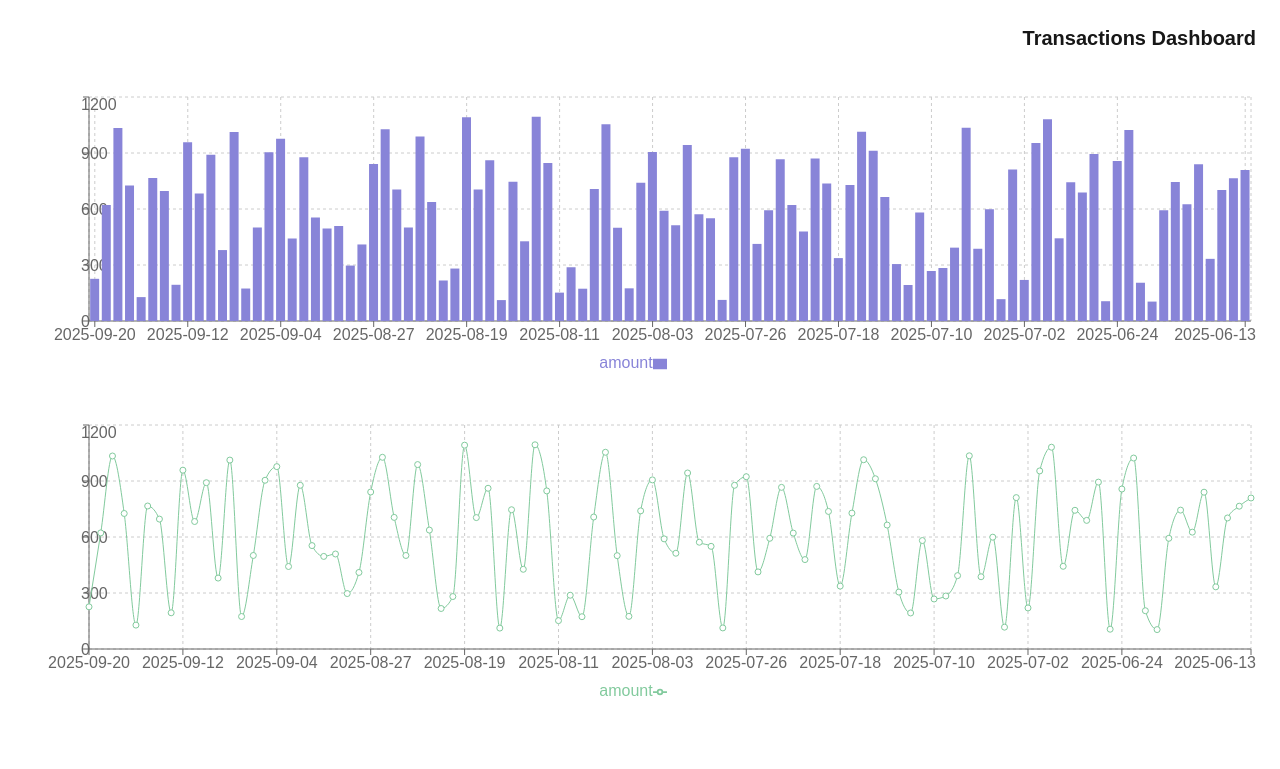
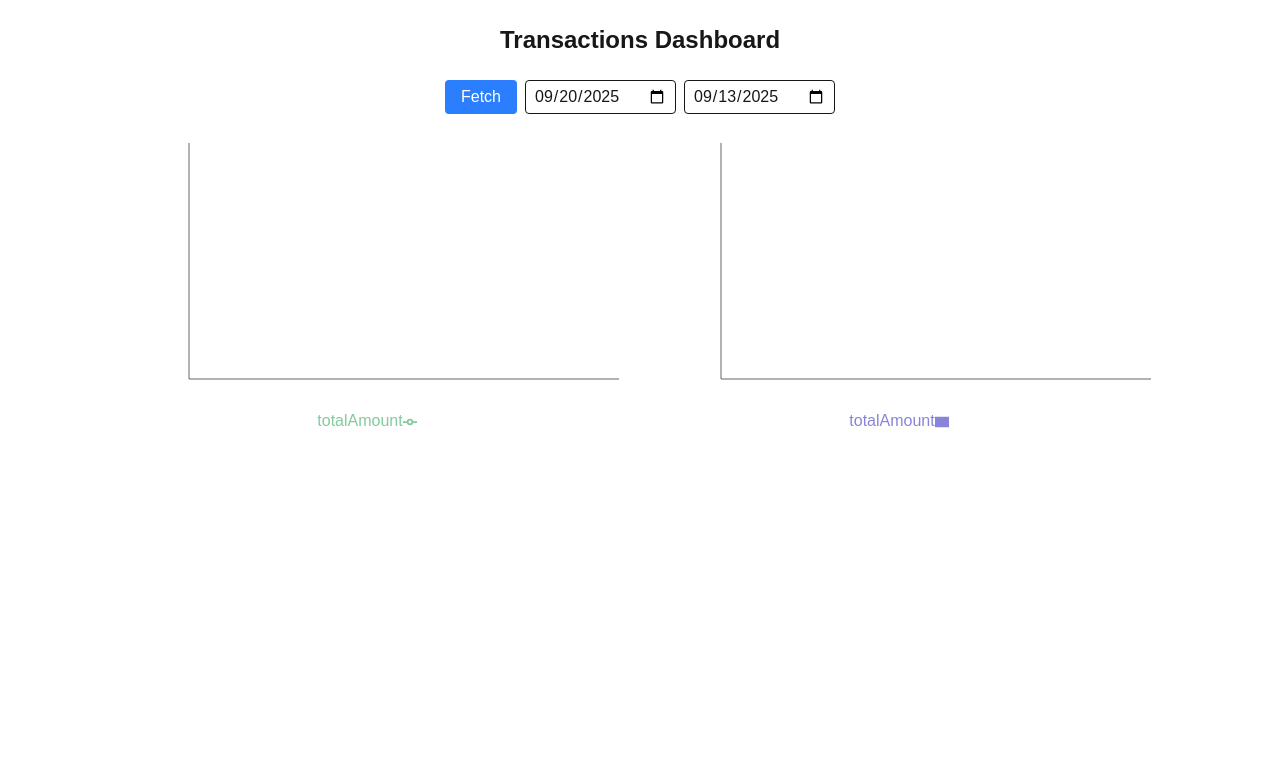
Before and after one commit to MasoomehMokhtari78/dashboard, a Next.js app: page /dashboard in a window 1280 px wide. Shown: the top 769 px of the page. Built offline with nearby package versions, Linux system fonts and the light colour scheme.

Commit message:
implement indexedDB for caching the request

```diff
--- a/app/api/transactions/route.ts
+++ b/app/api/transactions/route.ts
@@ -2,19 +2,30 @@ import { NextResponse } from "next/server";
 
 const TYPES = ["pending", "verified", "failed"];
 
-function generateTransactions(count = 100) {
-  return Array.from({ length: count }, (_, i) => ({
-    id: i + 1,
-    type: TYPES[Math.floor(Math.random() * TYPES.length)],
-    amount: Math.floor(Math.random() * 1000) + 100,
-    date: new Date(Date.now() - i * 86400000).toISOString().split("T")[0],
-  }));
+function generateTransactionsForRange(start: string, end: string) {
+  const startDate = new Date(start);
+  const endDate = new Date(end);
+  const transactions = [];
+
+  for (let d = new Date(startDate); d <= endDate; d.setDate(d.getDate() + 1)) {
+    transactions.push({
+      id: transactions.length + 1,
+      type: TYPES[Math.floor(Math.random() * TYPES.length)],
+      amount: Math.floor(Math.random() * 1000) + 100,
+      date: d.toISOString().split("T")[0],
+    });
+  }
+
+  return transactions;
 }
 
-export async function GET() {
-  // simulate delay
-  await new Promise((res) => setTimeout(res, 1000));
+export async function GET(req: Request) {
+  const { searchParams } = new URL(req.url);
+  const start =
+    searchParams.get("start") || new Date().toISOString().split("T")[0];
+  const end = searchParams.get("end") || new Date().toISOString().split("T")[0];
 
-  const data = generateTransactions();
+  const data = generateTransactionsForRange(start, end);
+
   return NextResponse.json(data);
 }
--- a/app/dashboard/page.tsx
+++ b/app/dashboard/page.tsx
@@ -1,101 +1,11 @@
 "use client";
-import { useEffect, useState } from "react";
-import {
-  BarChart,
-  Bar,
-  XAxis,
-  YAxis,
-  Tooltip,
-  Legend,
-  CartesianGrid,
-  LineChart,
-  Line,
-  PieChart,
-  Pie,
-  Cell,
-  ResponsiveContainer,
-} from "recharts";
 
-const COLORS = ["#8884d8", "#82ca9d", "#ff7f50"];
+import { Transactions } from "@/components/Charts/Transactions/Transactions";
 
-export default function TransactionsPage() {
-  const [data, setData] = useState<any[]>([]);
-  const [loading, setLoading] = useState(true);
-
-  useEffect(() => {
-    async function load() {
-      const res = await fetch("/api/transactions");
-      const json = await res.json();
-      setData(json);
-      setLoading(false);
-    }
-    load();
-  }, []);
-
-  if (loading) return <p>Loading...</p>;
-
-  // aggregate counts by type for pie chart
-  const typeCounts = Object.values(
-    data.reduce((acc: any, tx: any) => {
-      acc[tx.type] = acc[tx.type] || { type: tx.type, value: 0 };
-      acc[tx.type].value += 1;
-      return acc;
-    }, {})
-  );
-
+export default function Page() {
   return (
-    <div className="p-6 space-y-10">
-      <h1 className="text-xl font-bold">Transactions Dashboard</h1>
-
-      {/* Bar Chart */}
-      <div className="h-72">
-        <ResponsiveContainer width="100%" height="100%">
-          <BarChart data={data}>
-            <CartesianGrid strokeDasharray="3 3" />
-            <XAxis dataKey="date" />
-            <YAxis />
-            <Tooltip />
-            <Legend />
-            <Bar dataKey="amount" fill="#8884d8" />
-          </BarChart>
-        </ResponsiveContainer>
-      </div>
-
-      {/* Line Chart */}
-      <div className="h-72">
-        <ResponsiveContainer width="100%" height="100%">
-          <LineChart data={data}>
-            <CartesianGrid strokeDasharray="3 3" />
-            <XAxis dataKey="date" />
-            <YAxis />
-            <Tooltip />
-            <Legend />
-            <Line type="monotone" dataKey="amount" stroke="#82ca9d" />
-          </LineChart>
-        </ResponsiveContainer>
-      </div>
-
-      {/* Pie Chart */}
-      <div className="h-72">
-        <ResponsiveContainer width="100%" height="100%">
-          <PieChart>
-            <Pie
-              data={typeCounts}
-              dataKey="value"
-              nameKey="type"
-              cx="50%"
-              cy="50%"
-              outerRadius={100}
-              label
-            >
-              {typeCounts.map((_, index) => (
-                <Cell key={index} fill={COLORS[index % COLORS.length]} />
-              ))}
-            </Pie>
-            <Tooltip />
-          </PieChart>
-        </ResponsiveContainer>
-      </div>
+    <div>
+      <Transactions />
     </div>
   );
 }
--- /dev/null
+++ b/components/Charts/Transactions/TransactionChart.tsx
@@ -0,0 +1,80 @@
+"use client";
+
+import React from "react";
+import {
+  BarChart,
+  Bar,
+  XAxis,
+  YAxis,
+  Tooltip,
+  Legend,
+  LineChart,
+  Line,
+  PieChart,
+  Pie,
+  Cell,
+} from "recharts";
+
+const COLORS = ["#0088FE", "#00C49F", "#FFBB28"];
+
+export default function TransactionsCharts({
+  transactions,
+}: {
+  transactions: any[];
+}) {
+
+  const pieData = Object.entries(
+    transactions.reduce((acc, t) => {
+      acc[t.type] = (acc[t.type] || 0) + 1;
+      return acc;
+    }, {} as Record<string, number>)
+  ).map(([type, count]) => ({ type, count }));
+
+  const amountByDate = transactions.reduce((acc, t) => {
+    acc[t.date] = (acc[t.date] || 0) + t.amount;
+    return acc;
+  }, {} as Record<string, number>);
+
+  const lineBarData = Object.entries(amountByDate)
+    .sort(([a], [b]) => a.localeCompare(b))
+    .map(([date, totalAmount]) => ({ date, totalAmount }));
+
+  return (
+    <div className="flex flex-col gap-12 items-center">
+      <div className="flex flex-wrap justify-center gap-8">
+        <BarChart width={500} height={300} data={lineBarData}>
+          <XAxis dataKey="date" />
+          <YAxis />
+          <Tooltip />
+          <Legend />
+          <Bar dataKey="totalAmount" fill="#8884d8" />
+        </BarChart>
+
+        <LineChart width={500} height={300} data={lineBarData}>
+          <XAxis dataKey="date" />
+          <YAxis />
+          <Tooltip />
+          <Legend />
+          <Line type="monotone" dataKey="totalAmount" stroke="#82ca9d" />
+        </LineChart>
+
+        <PieChart width={400} height={400}>
+          <Pie
+            data={pieData}
+            dataKey="count"
+            nameKey="type"
+            cx="50%"
+            cy="50%"
+            outerRadius={120}
+            label
+          >
+            {pieData.map((entry, index) => (
+              <Cell key={index} fill={COLORS[index % COLORS.length]} />
+            ))}
+          </Pie>
+          <Tooltip />
+        </PieChart>
+      </div>
+    </div>
+  );
+}
--- /dev/null
+++ b/components/Charts/Transactions/Transactions.tsx
@@ -0,0 +1,58 @@
+"use client";
+
+import React, { useState } from "react";
+import TransactionsCharts from "./TransactionChart";
+import { addDays, format } from "date-fns";
+import { getCachedData, setCachedData } from "@/lib/db";
+
+export const Transactions = () => {
+  const [startDate, setStartDate] = useState(
+    format(addDays(new Date(), -7), "yyyy-MM-dd")
+  );
+  const [endDate, setEndDate] = useState(format(new Date(), "yyyy-MM-dd"));
+  const [transactions, setTransactions] = useState<any[]>([]);
+  const cacheKey = `transactions_${startDate}_${endDate}`;
+
+  async function fetchData() {
+    const cached = await getCachedData(cacheKey);
+    if (cached) {
+      setTransactions(cached.data);
+    } else {
+      const response = await fetch(
+        `/api/transactions?start=${startDate}&end=${endDate}`
+      );
+      const data = await response.json();
+      setTransactions(data);
+      await setCachedData(cacheKey, data);
+    }
+  }
+
+  return (
+    <div className="flex flex-col items-center justify-center p-6 gap-6">
+      <h1 className="text-2xl font-bold">Transactions Dashboard</h1>
+
+      <div className="flex gap-2">
+        <input
+          type="date"
+          value={startDate}
+          onChange={(e) => setStartDate(e.target.value)}
+          className="border px-2 py-1 rounded"
+        />
+        <input
+          type="date"
+          value={endDate}
+          onChange={(e) => setEndDate(e.target.value)}
+          className="border px-2 py-1 rounded"
+        />
+        <button
+          onClick={() => fetchData()}
+          className="px-4 py-1 bg-blue-500 text-white rounded"
+        >
+          Fetch
+        </button>
+      </div>
+
+      <TransactionsCharts transactions={transactions} />
+    </div>
+  );
+};
--- a/lib/data.ts
+++ /dev/null
@@ -1,29 +0,0 @@
-import { faker } from "@faker-js/faker";
-
-export type Transaction = {
-  id: number;
-  user: string;
-  amount: number;
-  ts: string;
-  type: "buy" | "sell";
-};
-
-let transactions: Transaction[] = [];
-
-export function generateTransactions(count = 2000) {
-  const start = Date.now() - 1000 * 60 * 60 * 24 * 30;
-  transactions = Array.from({ length: count }, (_, i) => ({
-    id: i,
-    user: faker.internet.username(),
-    amount: Number(faker.finance.amount({ min: 10, max: 5000 })),
-    ts: new Date(start + i * 60000).toISOString(),
-    type: faker.helpers.arrayElement(["buy", "sell"]),
-  }));
-  return transactions;
-}
-
-export function fetchTransactions({ start, end }: { start: Date; end: Date }) {
-  return transactions.filter(
-    (t) => new Date(t.ts) >= start && new Date(t.ts) <= end
-  );
-}
--- /dev/null
+++ b/lib/db.ts
@@ -0,0 +1,35 @@
+export async function openDB() {
+  return new Promise<IDBDatabase>((resolve, reject) => {
+    const request = indexedDB.open("dashboardDB", 1);
+    request.onupgradeneeded = (e) => {
+      const db = request.result;
+      if (!db.objectStoreNames.contains("transactions")) {
+        db.createObjectStore("transactions");
+      }
+    };
+    request.onsuccess = () => resolve(request.result);
+    request.onerror = () => reject(request.error);
+  });
+}
+
+export async function getCachedData(key: string) {
+  const db = await openDB();
+  return new Promise<any>((resolve, reject) => {
+    const tx = db.transaction("transactions", "readonly");
+    const store = tx.objectStore("transactions");
+    const req = store.get(key);
+    req.onsuccess = () => resolve(req.result);
+    req.onerror = () => reject(req.error);
+  });
+}
+
+export async function setCachedData(key: string, data: any) {
+  const db = await openDB();
+  return new Promise<void>((resolve, reject) => {
+    const tx = db.transaction("transactions", "readwrite");
+    const store = tx.objectStore("transactions");
+    store.put({ data, timestamp: Date.now() }, key);
+    tx.oncomplete = () => resolve();
+    tx.onerror = () => reject(tx.error);
+  });
+}
--- a/package.json
+++ b/package.json
@@ -14,6 +14,7 @@
     "class-variance-authority": "^0.7.1",
     "clsx": "^2.1.1",
     "formik": "^2.4.6",
+    "idb": "^8.0.3",
     "next": "15.5.3",
     "react": "19.1.0",
     "react-datepicker": "^8.7.0",
```
Also changed, not shown: 1 other file (tests, documents, lock files or other folders).
